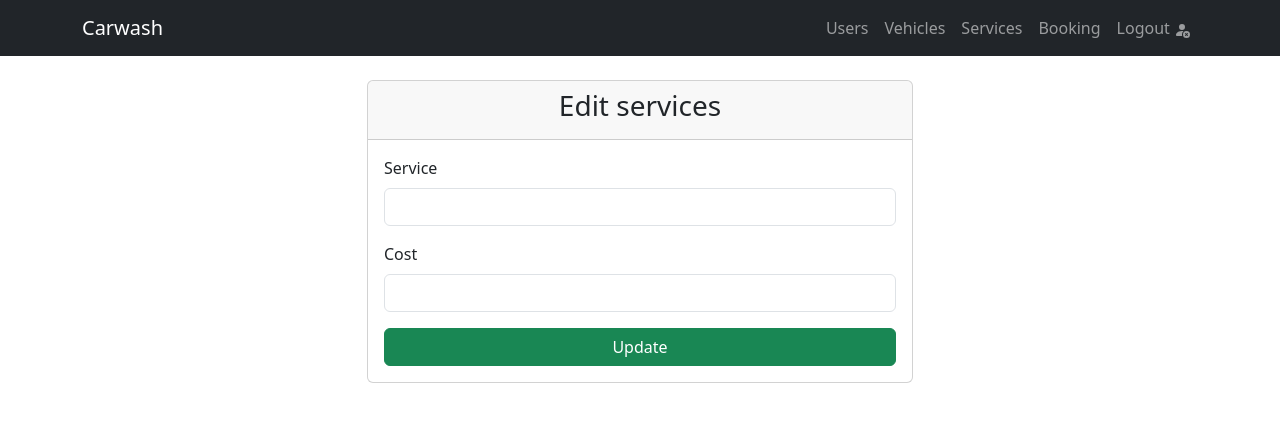
After one commit to joaolms/carwash, a Flask app: page /services/1/edit in a window 1280 px wide. The commit adds this page. Shown: the top 422 px of the page. Run offline with Flask 3, Linux system fonts and the light colour scheme; the visitor is signed in with stand-in values (Sample User, id 1); data that the repository does not hold is empty.

Commit message:
Implement actions to edit and delete services

```diff
--- a/carwash/forms.py
+++ b/carwash/forms.py
@@ -78,3 +78,9 @@ class FormNewService(FlaskForm):
     service = StringField("Service", validators=[DataRequired()])
     cost = DecimalField("Cost", rounding=None, validators=[DataRequired()])
     create_button = SubmitField("Create")
+
+
+class FormServiceEdit(FlaskForm):
+    service = StringField("Service", validators=[DataRequired()])
+    cost = DecimalField("Cost", rounding=None, validators=[DataRequired()])
+    update_button = SubmitField("Update")
--- a/carwash/routes.py
+++ b/carwash/routes.py
@@ -1,10 +1,8 @@
-from typing import Any
-
 from carwash import app, database, bcrypt
 from carwash.models import User, Vehicle, Booking, Service
 from flask import render_template, url_for, redirect, flash
 from flask_login import login_required, login_user, logout_user, current_user
-from carwash.forms import FormLogin, FormNewUser, FormNewVehicle, FormNewBooking, FormNewService, FormEditUser, FormVehicleEdit
+from carwash.forms import FormLogin, FormNewUser, FormNewVehicle, FormNewBooking, FormNewService, FormEditUser, FormVehicleEdit, FormServiceEdit
 from datetime import datetime
 
 
@@ -160,7 +158,6 @@ def vehicle_edit(vehicle_plate):
             "model": form.model.data
         })
         database.session.commit()
-
         return redirect(url_for("vehicles"))
 
     return render_template("vehicles/edit.html", vehicle=vehicle, form=form, owners=owners)
@@ -240,3 +237,29 @@ def services_new():
         return redirect(url_for("services"))
 
     return render_template('services/new.html', form=formnewservice)
+
+
+@app.route('/services/<int:id>/edit', methods=["GET", "POST"])
+@login_required
+def service_edit(id):
+    service = Service.query.get(id)
+    form = FormServiceEdit()
+
+    if form.validate_on_submit():
+        Service.query.filter_by(id=id).update({
+            "service": form.service.data,
+            "cost": form.cost.data
+        })
+        database.session.commit()
+        return redirect(url_for("services"))
+
+    return render_template("services/edit.html", form=form, service=service)
+
+
+@app.route('/services/<int:id>/delete', methods=["GET", "POST"])
+@login_required
+def service_delete(id):
+    service = Service.query.get(id)
+    database.session.delete(service)
+    database.session.commit()
+    return redirect(url_for("services"))
--- /dev/null
+++ b/carwash/templates/services/edit.html
@@ -0,0 +1,31 @@
+{% extends "base.html" %}
+
+{% block title %}Edit services{% endblock %}
+
+{% block content %}
+<div class="row justify-content-center">
+    <div class="col-md-6">
+        <div class="card">
+            <div class="card-header">
+                <h3 class="text-center">Edit services</h3>
+            </div>
+            <div class="card-body">
+                <form method="POST">
+                    {{ form.csrf_token }}
+                    <div class="mb-3">
+                        {{ form.service.label(class="form-label") }}
+                        {{ form.service(class="form-control", value=service.service ) }}
+                    </div>
+                    <div class="mb-3">
+                        {{ form.cost.label(class="form-label") }}
+                        {{ form.cost(class="form-control", value=service.cost) }}
+                    </div>
+                    <div class="d-grid">
+                        {{ form.update_button(class="btn btn-success", value="Update", type="submit") }}
+                    </div>
+                </form>
+            </div>
+        </div>
+    </div>
+</div>
+{% endblock %}
--- a/carwash/templates/services/list.html
+++ b/carwash/templates/services/list.html
@@ -12,6 +12,7 @@
         <tr>
             <th>Service</th>
             <th>Cost</th>
+            <th>Actions</th>
         </tr>
     </thead>
     <tbody class="table-group-divider">
@@ -19,6 +20,10 @@
     <tr>
         <td>{{ service.service }}</td>
         <td>{{ service.cost }}</td>
+        <td>
+            <a href="{{ url_for('service_edit', id=service.id) }}" class="btn btn-secondary btn-sm">Edit</a>
+            <a href="{{ url_for('service_delete', id=service.id) }}" class="btn btn-danger btn-sm btn-delete">Delete</a>
+        </td>
     </tr>
     {% endfor %}
     </tbody>
```
